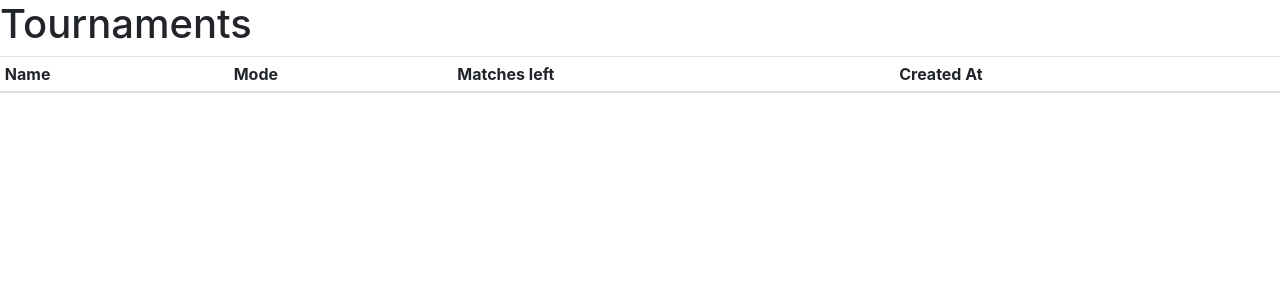
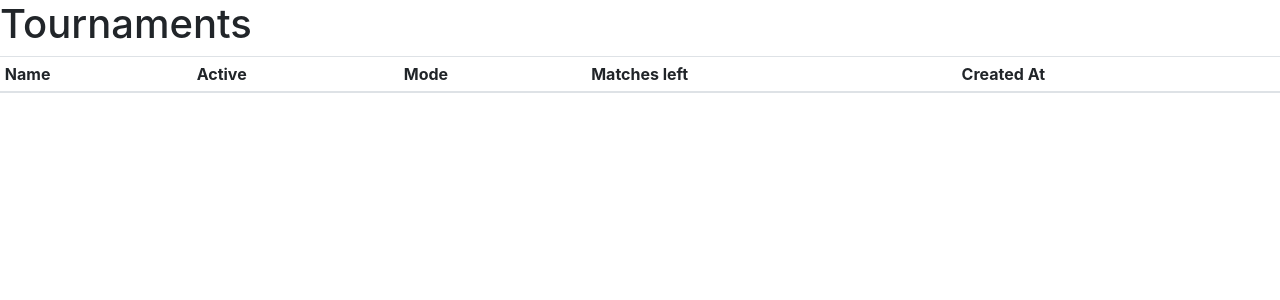
Before and after one commit to h3nnn4n/colosseum_website, a Django app: page /tournaments/ in a window 1280 px wide. Shown: the part 56-356 px from the top of the page. Run offline with Django 3.2, Linux system fonts and the light colour scheme; data that the repository does not hold is empty; parts of the project's set-up code (start-up, migrations or seed data) failed here and were passed over; some libraries are stand-ins or nearby versions.

Commit message:
Add column with is_active for tournament index

```diff
--- a/app/templates/tournaments/index.html
+++ b/app/templates/tournaments/index.html
@@ -9,6 +9,7 @@
   <table class="table table-hover table-striped table-sm">
     <thead>
       <th scope="col"> Name </th>
+      <th scope="col"> Active </th>
       <th scope="col"> Mode </th>
       <th scope="col"> Matches left </th>
       <th scope="col"> Created At </th>
@@ -21,6 +22,7 @@
             {{ tournament.name }}
           </a>
         </td>
+        <td> {{ tournament.is_active | yesno:"Yes,No" }} </td>
         <td> {{ tournament.mode }} </td>
         <td> {{ tournament.pending_matches }} </td>
         <td> {{ tournament.created_at|date:"Y-m-d H:i:s" }} </td>
```
